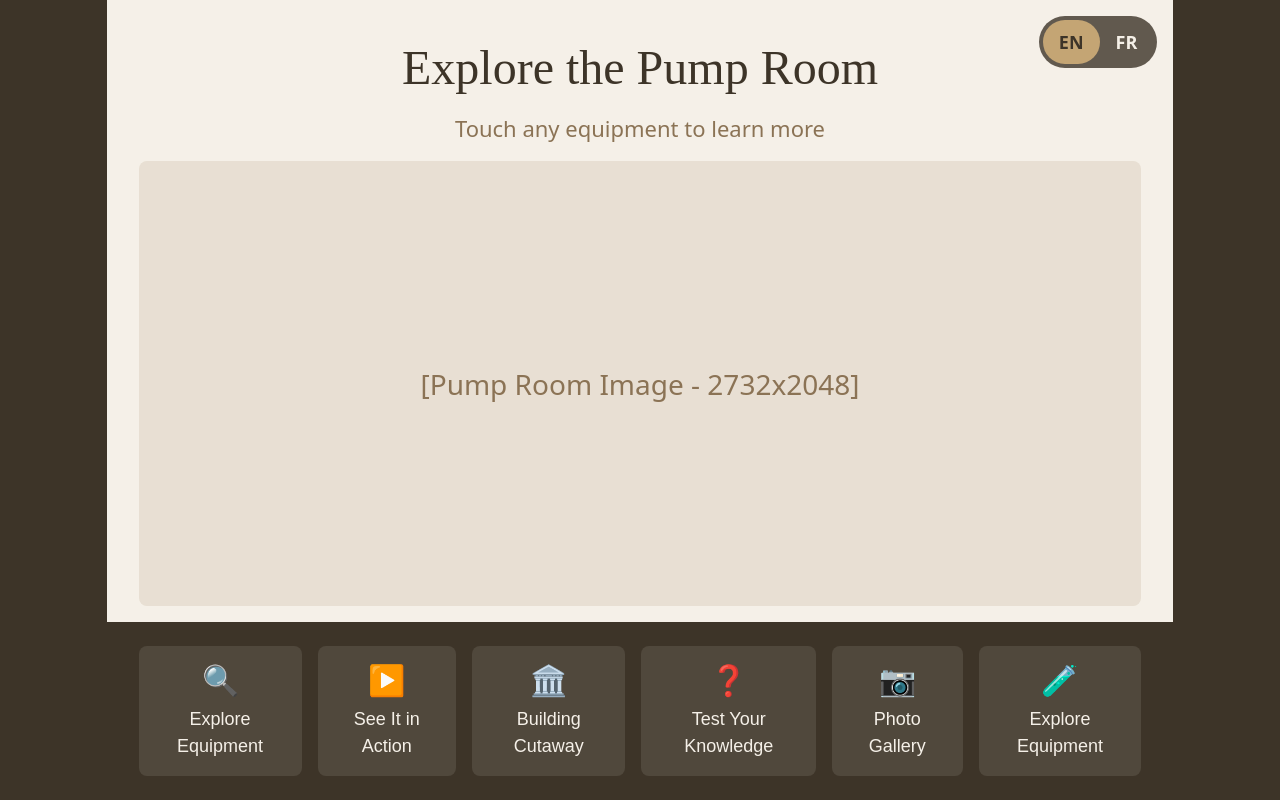
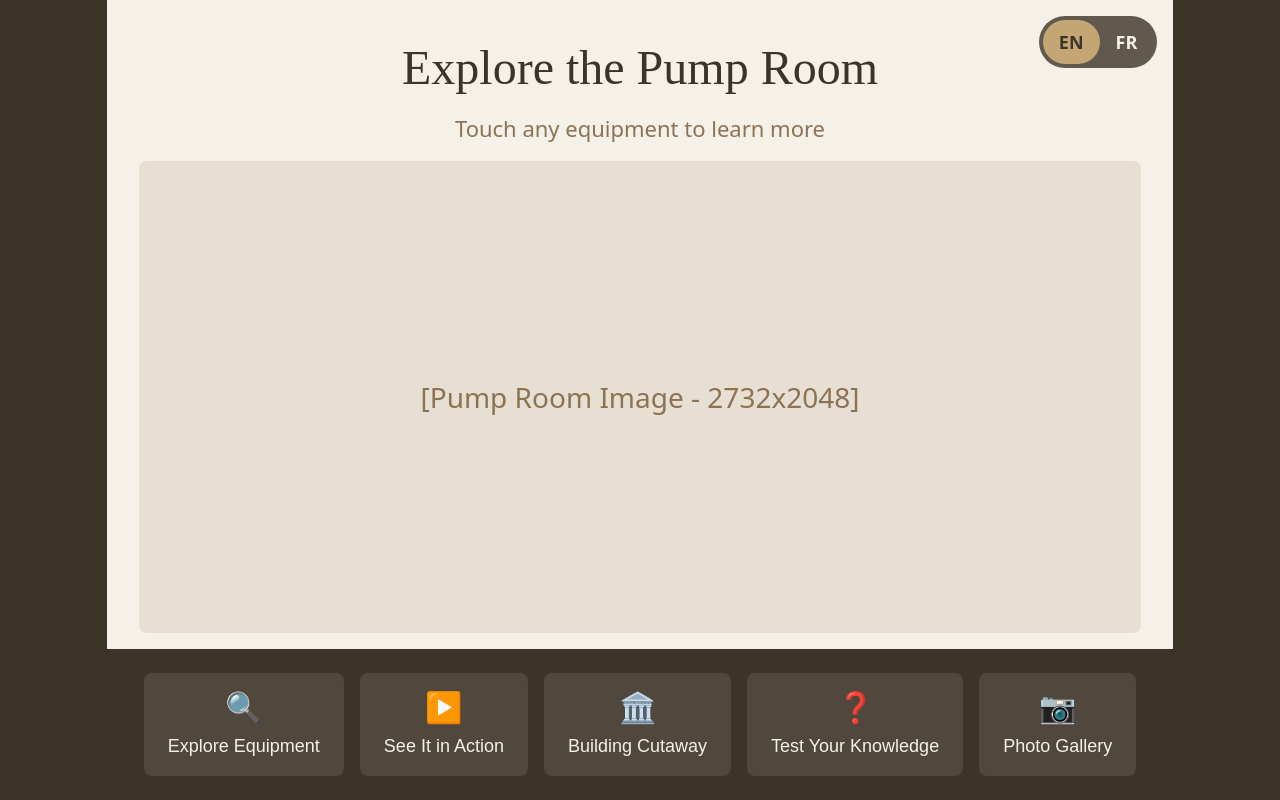
Before and after one commit to showcomm/glm-pump-room-kiosk, a React (Vite) app: page / in a window 1280 px wide. Built offline with nearby package versions, Linux system fonts and the light colour scheme.

Commit message:
Fix HomeScreen - remove splat-test feature that was causing type error

```diff
--- a/src/components/features/HomeScreen.tsx
+++ b/src/components/features/HomeScreen.tsx
@@ -15,7 +15,6 @@ export function HomeScreen({ onSelectFeature }: HomeScreenProps) {
     { id: 'cutaway', label: ui.featureCutaway, icon: '🏛️' },
     { id: 'quiz', label: ui.featureQuiz, icon: '❓' },
     { id: 'gallery', label: ui.featureGallery, icon: '📷' },
-    { id: 'splat-test', label: ui.featureExplore, icon: '🧪' },
   ]
 
   return (
```
